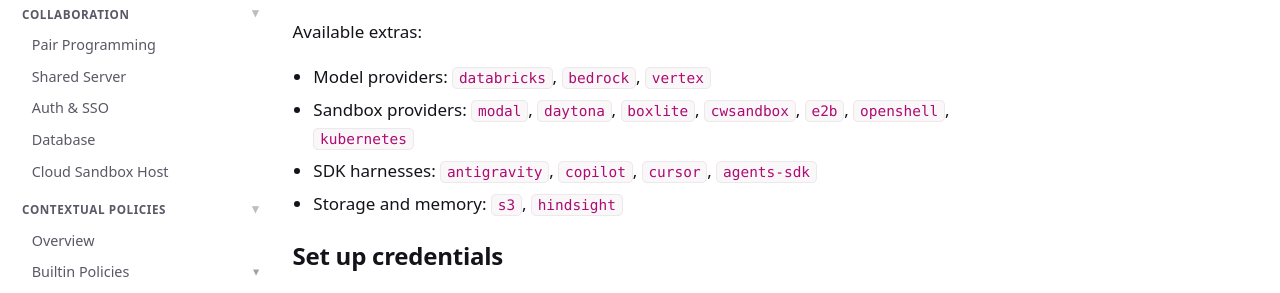
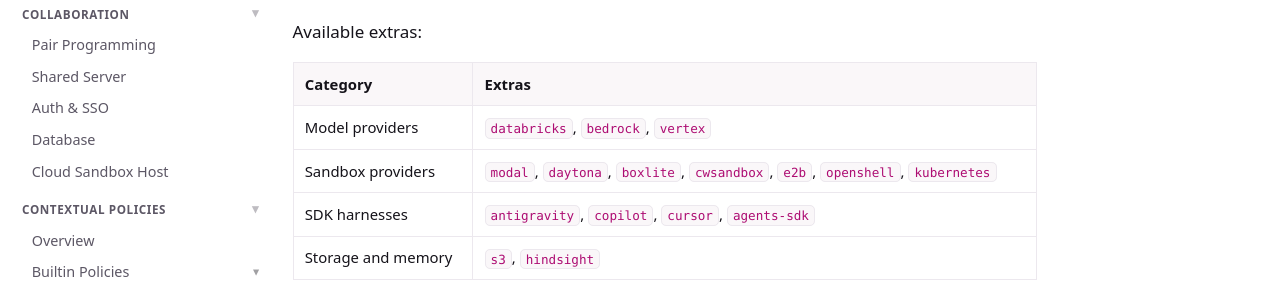
Before and after one commit to omnigent-ai/omnigent-site, a Next.js app: page /quickstart/install in a window 1280 px wide. Shown: the part 616-909 px from the top of the page. Built offline with nearby package versions, Linux system fonts and the light colour scheme; no server answers.

Commit message:
docs(install): use table for available extras

```diff
--- a/app/quickstart/install/page.mdx
+++ b/app/quickstart/install/page.mdx
@@ -33,11 +33,12 @@ Run the same command to upgrade an existing installation.
 
 Available extras:
 
-- Model providers: `databricks`, `bedrock`, `vertex`
-- Sandbox providers: `modal`, `daytona`, `boxlite`, `cwsandbox`, `e2b`,
-  `openshell`, `kubernetes`
-- SDK harnesses: `antigravity`, `copilot`, `cursor`, `agents-sdk`
-- Storage and memory: `s3`, `hindsight`
+| Category           | Extras                                                                       |
+| ------------------ | ---------------------------------------------------------------------------- |
+| Model providers    | `databricks`, `bedrock`, `vertex`                                            |
+| Sandbox providers  | `modal`, `daytona`, `boxlite`, `cwsandbox`, `e2b`, `openshell`, `kubernetes` |
+| SDK harnesses      | `antigravity`, `copilot`, `cursor`, `agents-sdk`                             |
+| Storage and memory | `s3`, `hindsight`                                                            |
 
 ## Set up credentials
 
```
